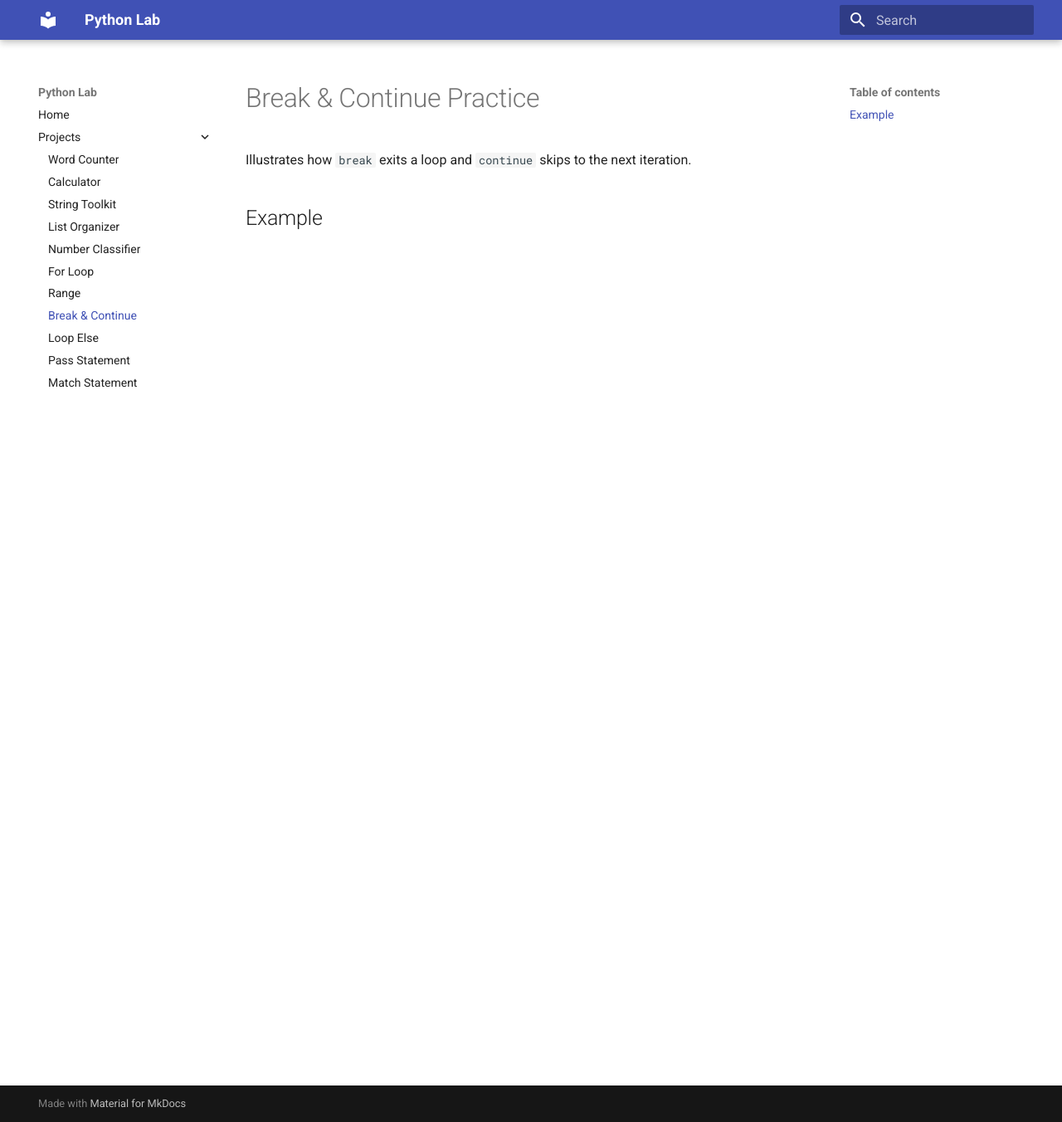
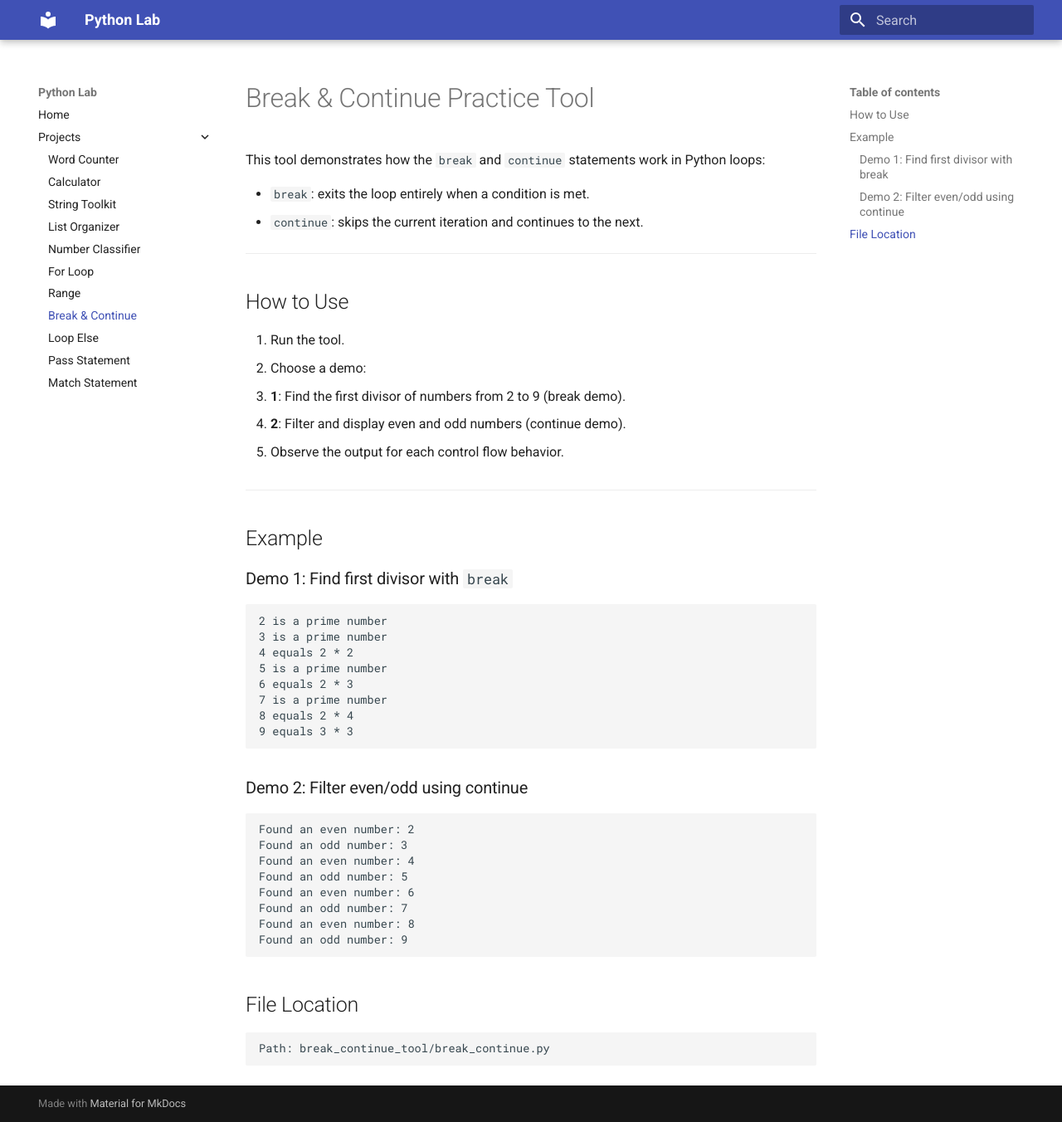
Before and after one commit to xiaosihuangsi/2025-python, an MkDocs documentation site: the page built from docs/projects/break_continue.md, in a window 1280 px wide and 1352 px high. Shown: the whole window at 83% size. Built offline with MkDocs 1.6.1 and Material for MkDocs 9.7.7, drawn with Linux system fonts in a browser that asks for light colours.

Commit message:
Add Break & Continue Practice Tool documentation

````diff
--- a/docs/projects/break_continue.md
+++ b/docs/projects/break_continue.md
@@ -1,5 +1,53 @@
-# Break & Continue Practice
+# Break & Continue Practice Tool
 
-Illustrates how `break` exits a loop and `continue` skips to the next iteration.
+This tool demonstrates how the `break` and `continue` statements work in Python loops:
+
+- `break`: exits the loop entirely when a condition is met.
+- `continue`: skips the current iteration and continues to the next.
+
+---
+
+## How to Use
+
+1. Run the tool.
+2. Choose a demo:
+   - **1**: Find the first divisor of numbers from 2 to 9 (break demo).
+   - **2**: Filter and display even and odd numbers (continue demo).
+
+3. Observe the output for each control flow behavior.
+
+---
 
 ## Example
+
+### Demo 1: Find first divisor with `break`
+
+```text
+2 is a prime number
+3 is a prime number
+4 equals 2 * 2
+5 is a prime number
+6 equals 2 * 3
+7 is a prime number
+8 equals 2 * 4
+9 equals 3 * 3
+```
+
+
+### Demo 2: Filter even/odd using continue
+
+```text
+Found an even number: 2
+Found an odd number: 3
+Found an even number: 4
+Found an odd number: 5
+Found an even number: 6
+Found an odd number: 7
+Found an even number: 8
+Found an odd number: 9
+```
+
+## File Location
+```bash
+Path: break_continue_tool/break_continue.py
+```
````
Also changed, not shown: docs/projects/for_loop.md (+1 -0 lines).
